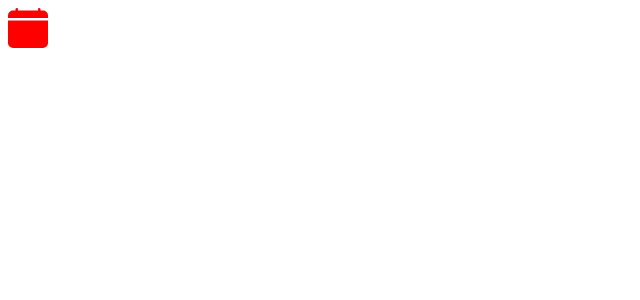
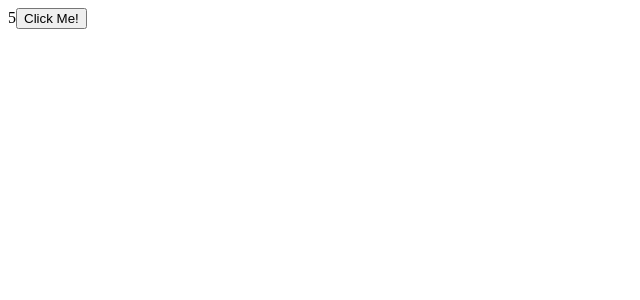
Before and after one commit to AnnLP2/react_course, a React (Vite) app: page / in a window 1280 px wide. Shown: the top 300 px of the page, without its empty margins (0-640 px from the left). Built offline with nearby package versions, Linux system fonts and the light colour scheme.

Commit message:
lessons 39 updating objects

```diff
--- a/src/App.tsx
+++ b/src/App.tsx
@@ -1,9 +1,23 @@
-import { BsCalendarFill } from "react-icons/bs";
+import { useState } from "react";
 
 function App() {
+  const [drink, setDrink] = useState({
+    title: "Americano",
+    price: 5,
+  });
+
+  const handleClick = () => {
+    // const newDrink = {
+    //   ...drink,
+    //   price: 6,
+    // };
+    setDrink({ ...drink, price: 6 });
+  };
+
   return (
     <div>
-      <BsCalendarFill color="red" size="40" />
+      {drink.price}
+      <button onClick={handleClick}>Click Me!</button>
     </div>
   );
 }
```
Also changed, not shown: src/Message.tsx (+7 -5 lines).
